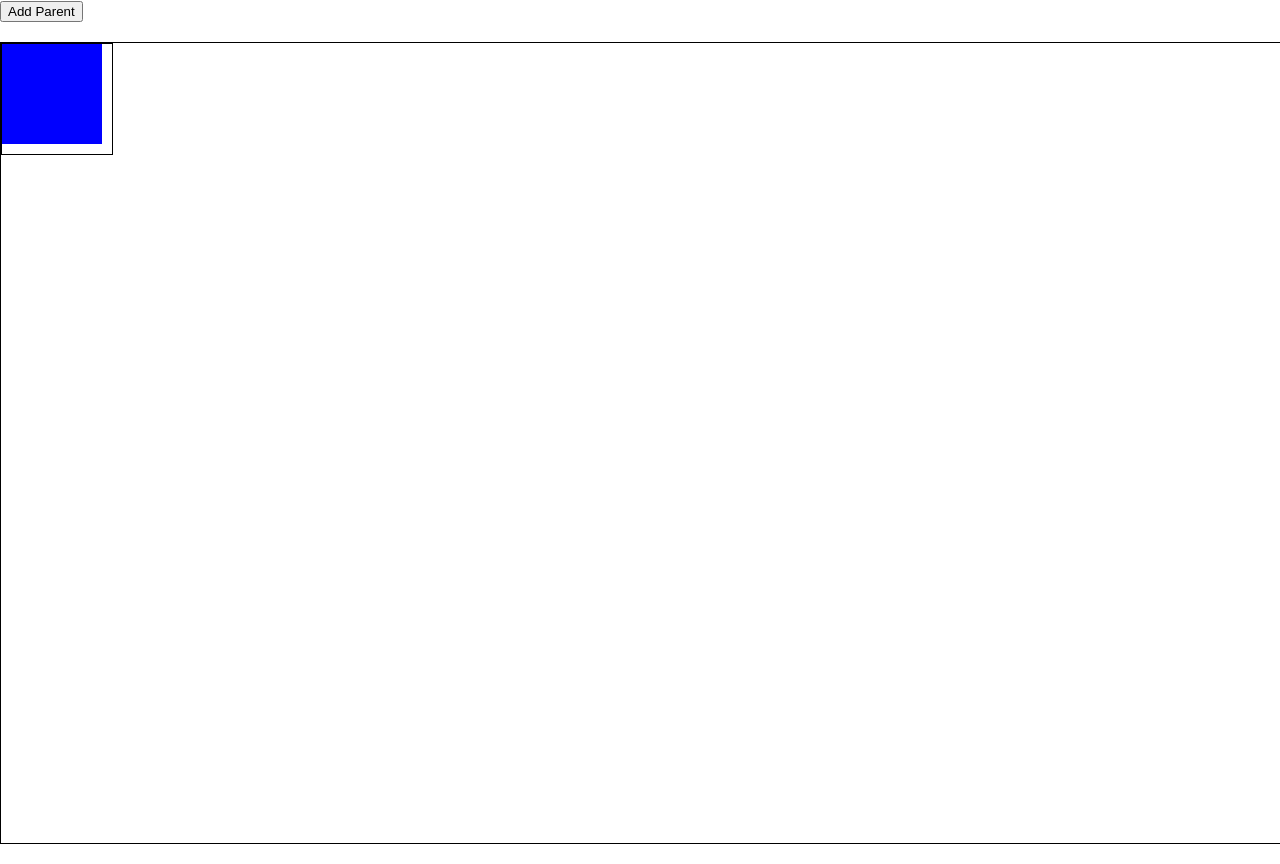
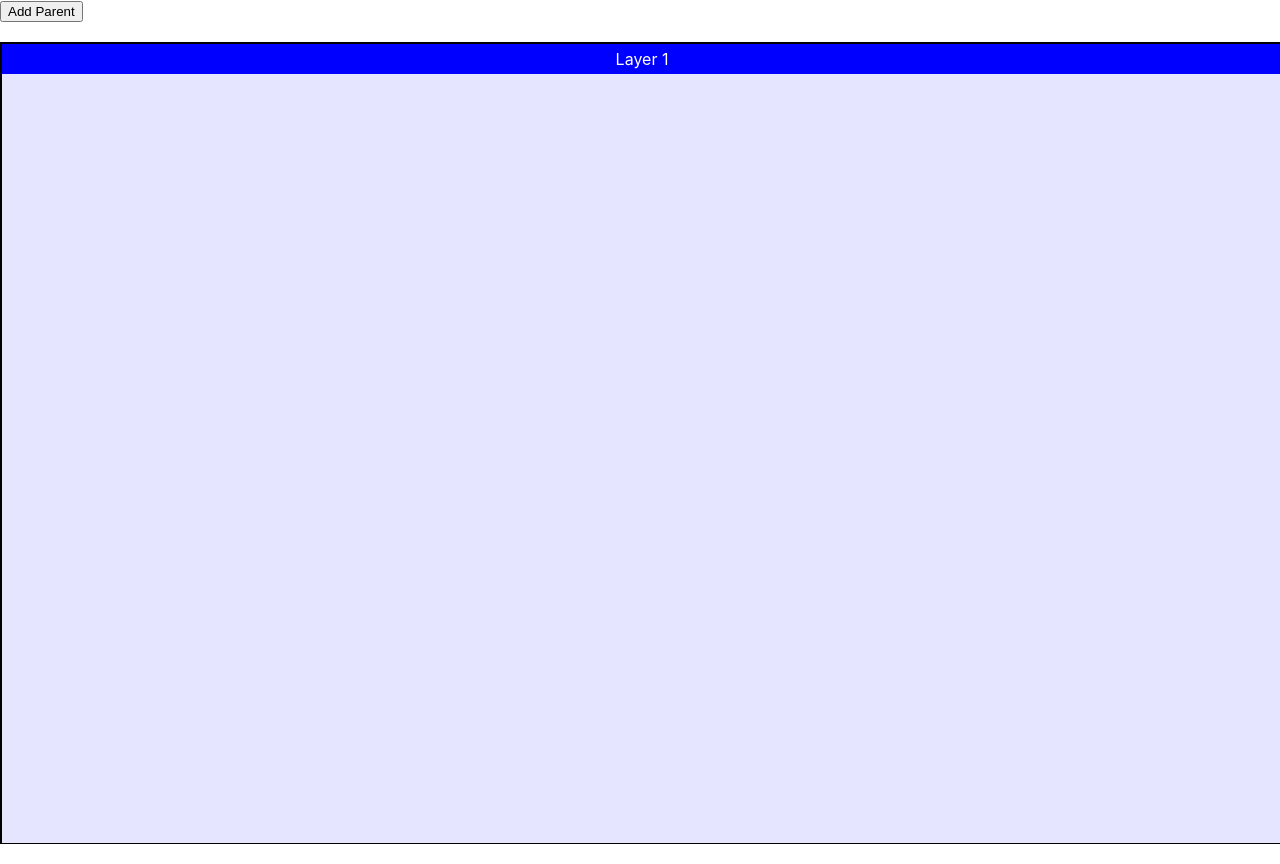
Before and after one commit to sh9re5ya97/ReactDragBoxApp, a React (Create React App) app: page / in a window 1280 px wide. Built offline with nearby package versions, Linux system fonts and the light colour scheme.

Commit message:
nested boxes

```diff
--- a/src/App.js
+++ b/src/App.js
@@ -1,42 +1,23 @@
-import React, { useState, useRef } from 'react';
+// src/App.js
+
+import React, { useState } from 'react';
 import DraggableBox from './Components/DraggableBox';
 
 const App = () => {
   const [layers, setLayers] = useState(1);
-  const draggableRefs = useRef([]);
 
   const addParent = () => {
     setLayers(layers + 1);
   };
 
   const renderNestedBoxes = (layer) => {
-    if (layer === 0) {
-      return (
-        <div
-          style={{
-            width: 100+layer*10+'px',
-            height: 100+layer*10+'px',
-            backgroundColor: 'blue',
-            position: 'relative',
-            cursor: 'grab',
-          }}
-        />
-      );
-    }
+    if (layer>0) {
     return (
-      <DraggableBox ref={(el) => (draggableRefs.current[layer] = el)}>
-        <div
-          style={{
-            width:  100+layer*10+'px',
-            height:  100+layer*10+'px',
-            position: 'relative',
-            border: '1px solid black',
-          }}
-        >
+      <DraggableBox title={`Layer ${layer}`}>
           {renderNestedBoxes(layer - 1)}
-        </div>
       </DraggableBox>
     );
+  }
   };
 
   return (
--- a/src/Components/DraggableBox.js
+++ b/src/Components/DraggableBox.js
@@ -1,25 +1,67 @@
 // src/components/DraggableBox.js
 
-import React, { forwardRef } from 'react';
-import Draggable from 'react-draggable';
+import React, { useRef, useState } from 'react';
 
-const DraggableBox = forwardRef(({ children }, ref) => {
+const DraggableBox = ({ title, children }) => {
+  const boxRef = useRef(null);
+  const [isDragging, setIsDragging] = useState(false);
+  const [position, setPosition] = useState({ x: 0, y: 0 });
+  const [dragStart, setDragStart] = useState({ x: 0, y: 0 });
+
+  const handleMouseDown = (e) => {
+    setIsDragging(true);
+    setDragStart({
+      x: e.clientX - position.x,
+      y: e.clientY - position.y,
+    });
+  };
+
+  const handleMouseMove = (e) => {
+    if (!isDragging) return;
+    setPosition({
+      x: e.clientX - dragStart.x,
+      y: e.clientY - dragStart.y,
+    });
+  };
+
+  const handleMouseUp = () => {
+    setIsDragging(false);
+  };
+
   return (
-    <Draggable bounds="parent">
+    <div
+      ref={boxRef}
+      style={{
+        width: '100%',
+        height: '100%',
+        backgroundColor: 'rgba(0, 0, 255, 0.1)',
+        position: 'absolute',
+        left: `${position.x}px`,
+        top: `${position.y}px`,
+        border: '1px solid black',
+      }}
+      onMouseMove={handleMouseMove}
+      onMouseUp={handleMouseUp}
+      onMouseLeave={handleMouseUp}
+    >
       <div
-        ref={ref}
+        className="handle"
+        onMouseDown={handleMouseDown}
         style={{
-          width: '100px',
-          height: '100px',
-          backgroundColor: 'rgba(0, 0, 255, 0.1)',
+          backgroundColor: 'blue',
+          color: 'white',
+          padding: '5px',
           cursor: 'grab',
-          position: 'relative',
+          textAlign: 'center',
         }}
       >
+        {title}
+      </div>
+      <div style={{ position: 'relative', width: '100%', height: '100%' }}>
         {children}
       </div>
-    </Draggable>
+    </div>
   );
-});
+};
 
 export default DraggableBox;
```
